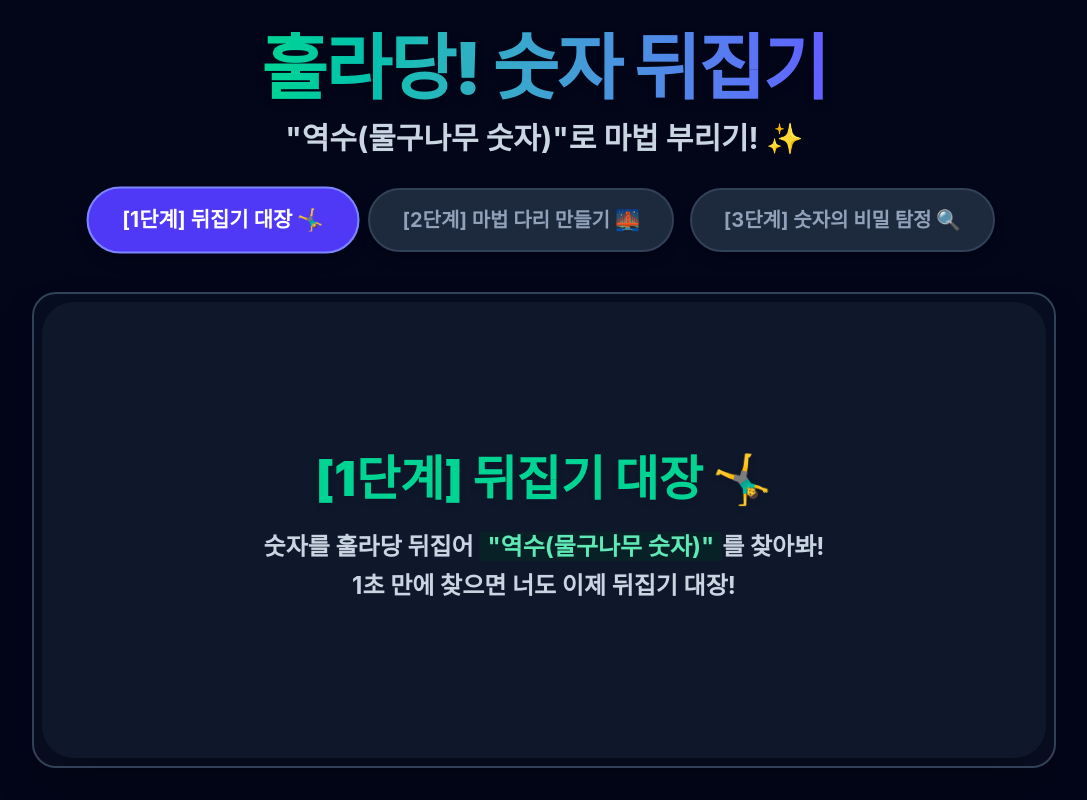
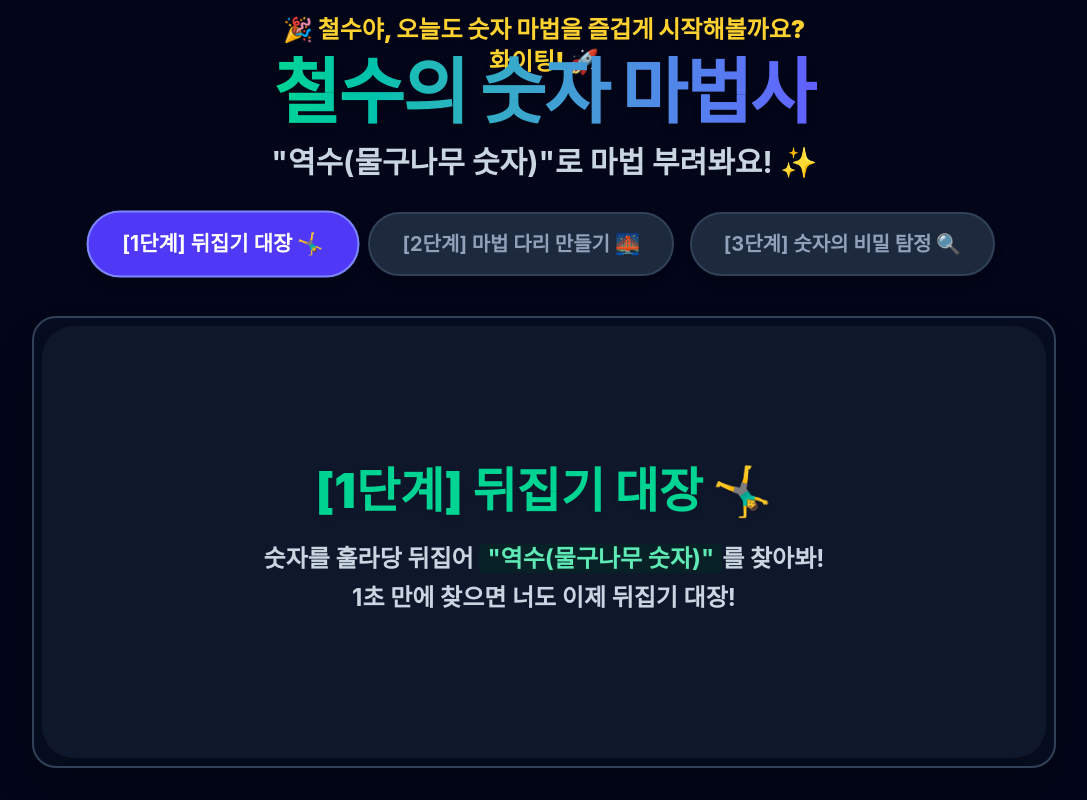
Before and after one commit to hkd620-lab/chulsoo-magic-math, a React (Vite) app: page / in a window 1280 px wide. Shown: the whole page, without its empty margins (96-1183 px from the left). Built offline with nearby package versions, Linux system fonts and the light colour scheme.

Commit message:
feat: 철수 전용 맞춤형 UI 및 인사말 적용

```diff
--- a/src/App.tsx
+++ b/src/App.tsx
@@ -15,11 +15,14 @@ function App() {
 
   return (
     <div className="min-h-[100dvh] bg-slate-950 flex flex-col items-center justify-center p-8 font-sans h-full text-white w-full">
-      <header className="mb-8 text-center flex-shrink-0">
+      <header className="mb-8 text-center flex-shrink-0 relative mt-6">
+        <div className="absolute -top-10 inset-x-0 mx-auto text-amber-300 font-black text-2xl drop-shadow-md animate-bounce">
+          🎉 철수야, 오늘도 숫자 마법을 즐겁게 시작해볼까요? 화이팅! 🚀
+        </div>
         <h1 className="text-7xl font-black text-transparent bg-clip-text bg-gradient-to-r from-emerald-400 to-indigo-500 tracking-tight drop-shadow-lg mb-4">
-          훌라당! 숫자 뒤집기
+          철수의 숫자 마법사
         </h1>
-        <p className="mt-4 text-slate-300 font-bold text-3xl">"역수(물구나무 숫자)"로 마법 부리기! ✨</p>
+        <p className="mt-4 text-slate-300 font-bold text-3xl">"역수(물구나무 숫자)"로 마법 부려봐요! ✨</p>
       </header>
 
       <div className="flex gap-4 mb-10">
```
